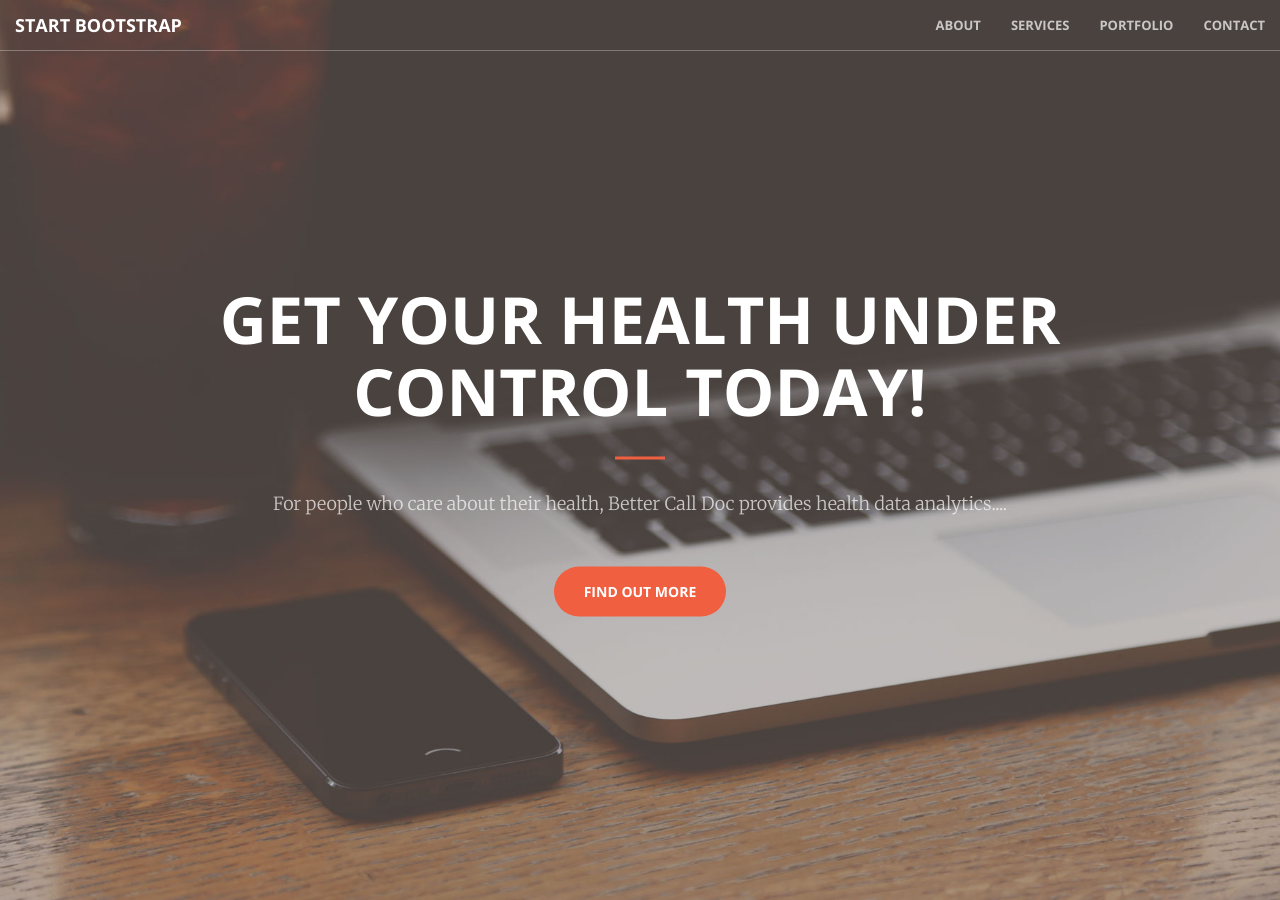
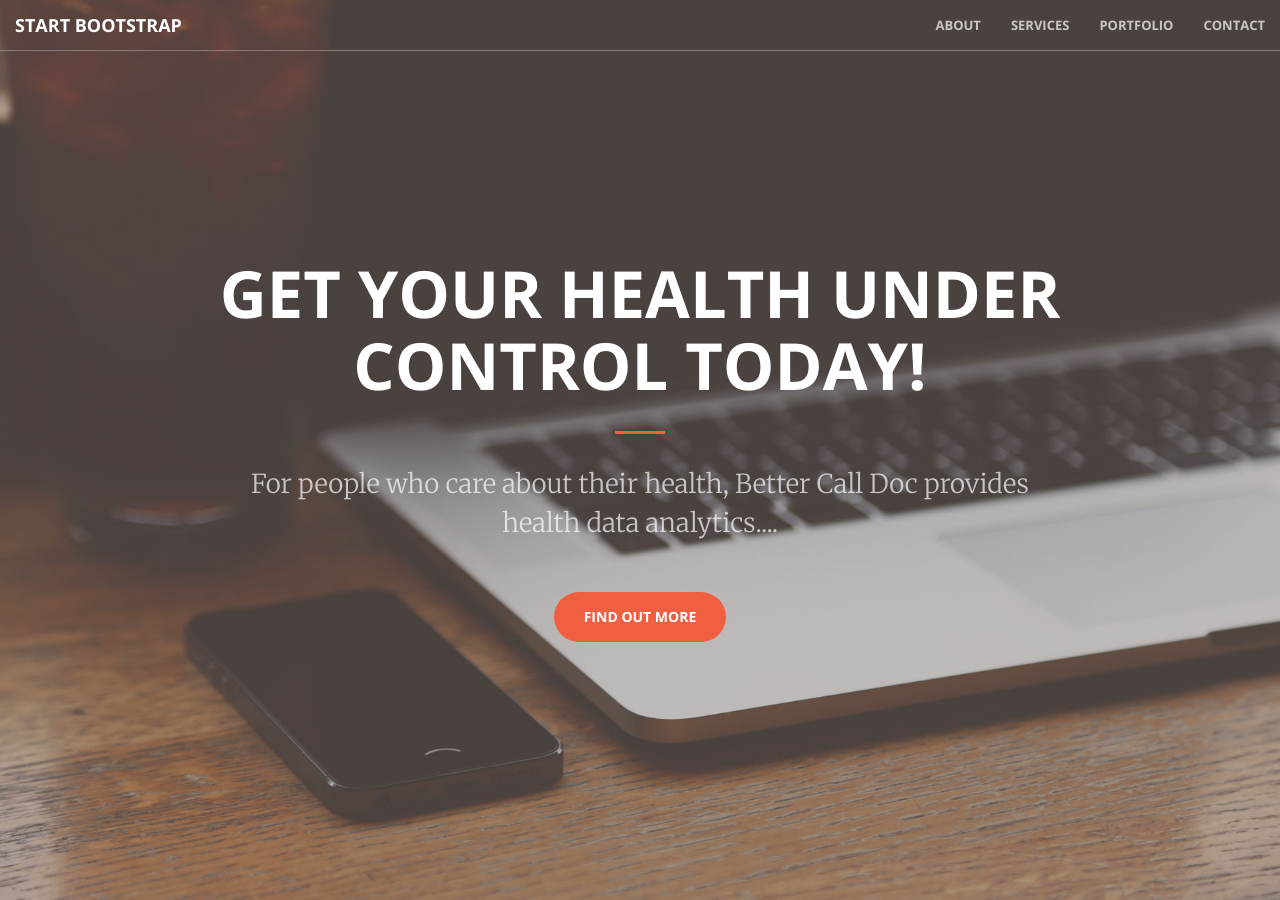
Before and after one commit to bettercalldoc/bettercalldoc, a Jekyll site: the page built from index.html, in a window 1280 px wide and 900 px high. Built offline with Jekyll 4.4.1, drawn with Linux system fonts in a browser that asks for light colours.

Commit message:
update css

```diff
--- a/_sass/_base.scss
+++ b/_sass/_base.scss
@@ -195,7 +195,7 @@ header {
                 margin-left: auto;
                 margin-right: auto;
                 p {
-                    font-size: 18px;
+                    font-size: 26px;
                     max-width: 80%;
                     margin-left: auto;
                     margin-right: auto;
```
